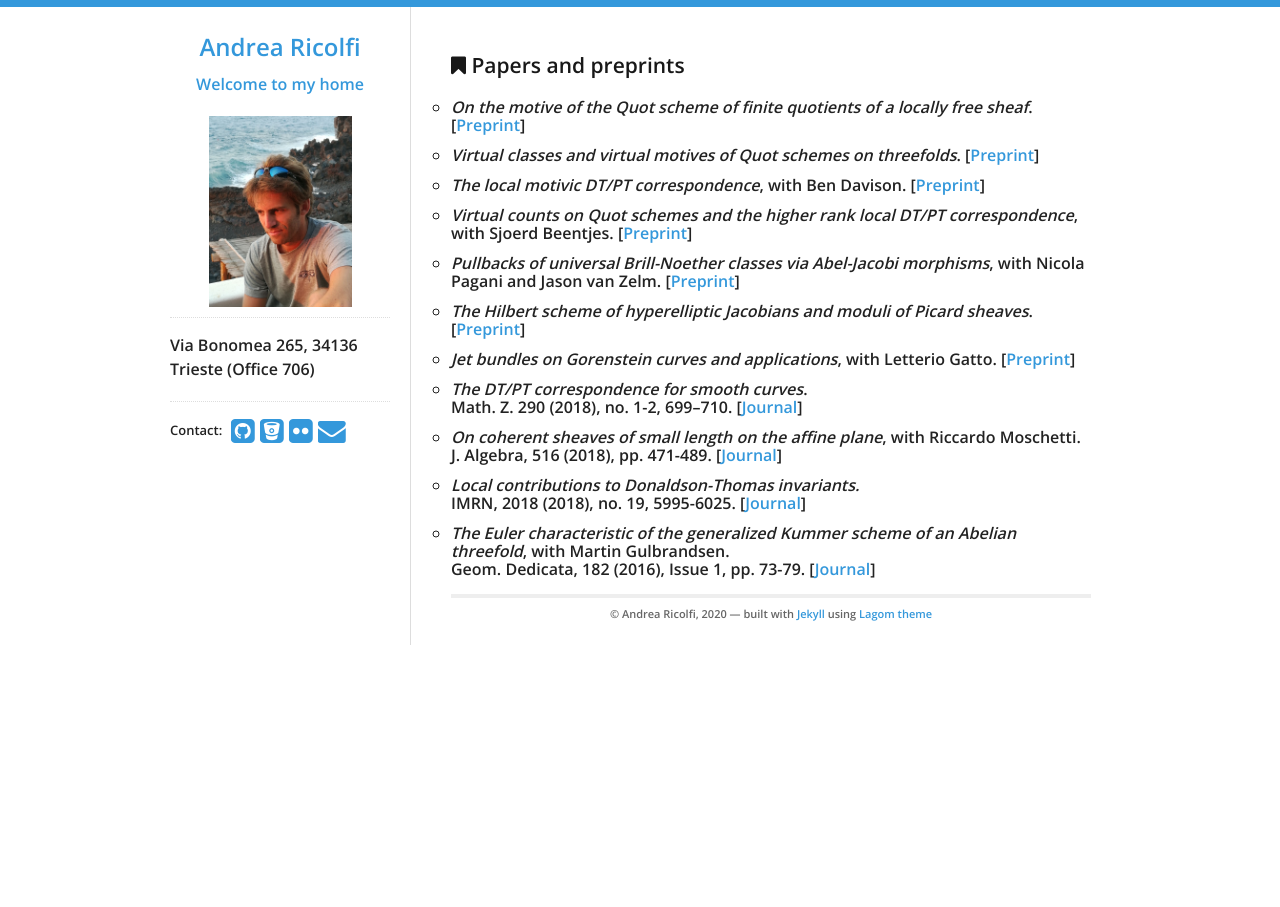
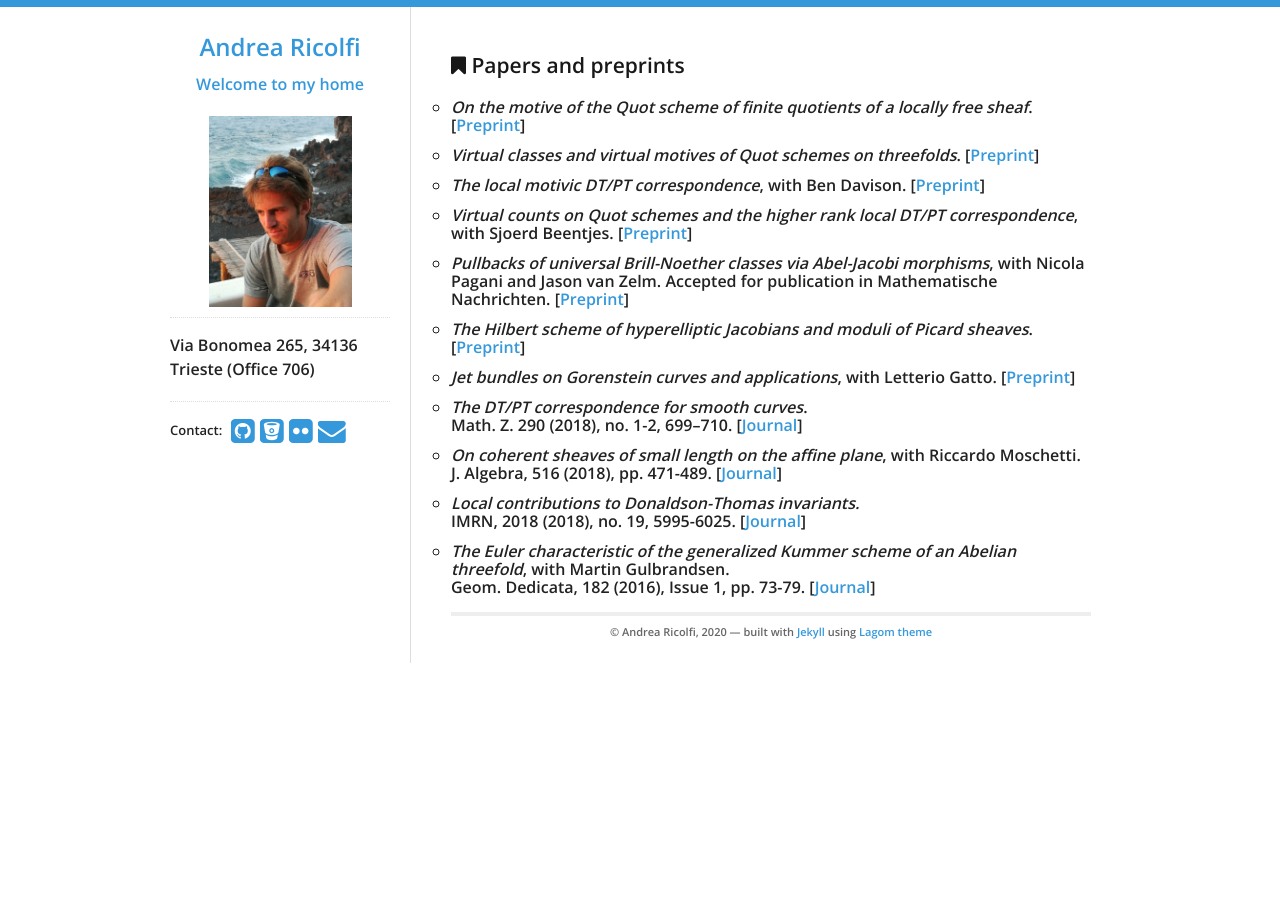
Before and after one commit to atricolfi/atricolfi.github.io, a Jekyll site: the page built from Papers.html, in a window 1280 px wide. Built offline with Jekyll 4.4.1, drawn with Linux system fonts in a browser that asks for light colours.

Commit message:
Update Papers.html
added "accepted for publication in Mathematische Nachrichten"

```diff
--- a/Papers.html
+++ b/Papers.html
@@ -12,7 +12,7 @@ title: Blog Posts
 <li><em>Virtual classes and virtual motives of Quot schemes on threefolds</em>. [<a href="https://arxiv.org/abs/1906.02557">Preprint</a>]</li>
 <li><em>The local motivic DT/PT correspondence</em>, with Ben Davison. [<a href="https://arxiv.org/abs/1905.12458">Preprint</a>]</li>
 <li><em>Virtual counts on Quot schemes and the higher rank local DT/PT correspondence</em>, with Sjoerd Beentjes. [<a href="https://arxiv.org/abs/1811.09859">Preprint</a>]</li>
-<li><em>Pullbacks of universal Brill-Noether classes via Abel-Jacobi morphisms</em>, with Nicola Pagani and Jason van Zelm. [<a href="https://arxiv.org/abs/1809.10668">Preprint</a>]</li>
+<li><em>Pullbacks of universal Brill-Noether classes via Abel-Jacobi morphisms</em>, with Nicola Pagani and Jason van Zelm. Accepted for publication in Mathematische Nachrichten. [<a href="https://arxiv.org/abs/1809.10668">Preprint</a>]</li>
 <li><em>The Hilbert scheme of hyperelliptic Jacobians and moduli of Picard sheaves</em>. [<a href="https://arxiv.org/abs/1804.08481">Preprint</a>]</li>
 <li><em>Jet bundles on Gorenstein curves and applications</em>, with Letterio Gatto. [<a href="https://arxiv.org/abs/1804.04617">Preprint</a>] </li>
 <li><em>The DT/PT correspondence for smooth curves</em>.<br>
```
